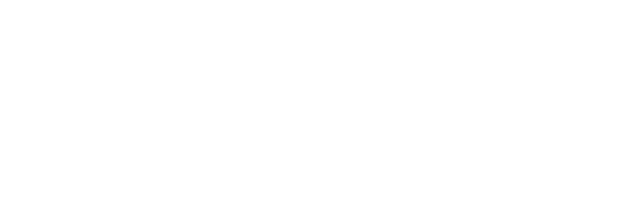
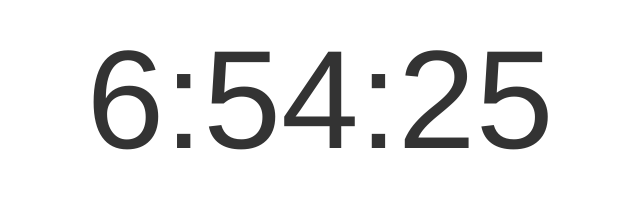
Before and after one commit to ststar8623/digitalClock, a plain HTML site: page index.html in a window 1280 px wide. Shown: the whole page, without its empty margins (320-960 px from the left). Drawn offline with Linux system fonts and the light colour scheme.

Commit message:
started template

```diff
--- a/css/main.css
+++ b/css/main.css
@@ -0,0 +1,10 @@
+* {
+	margin: 0;
+	padding: 0;
+}
+
+#displayClock {
+	width: 100%;
+	font-size: 10em;
+	text-align: center;
+}
--- a/index.html
+++ b/index.html
@@ -18,7 +18,8 @@
 		<link rel="stylesheet" type="text/css" href="css/main.css">
 
 	</head>
-	<body>
+	<body onload="digitalClock()">
+		<div id="displayClock"></div>
 
 		<!-- Bootstrap core JavaScript ================================================== -->
 		<!-- Included jQuery -->
--- a/js/main.js
+++ b/js/main.js
@@ -0,0 +1,26 @@
+function digitalClock(){
+    var displayTime = new Date();
+    var hour = displayTime.getHours();
+    var minute = displayTime.getMinutes();
+    var second = displayTime.getSeconds();
+
+    if ( hour > 12 ) {
+        hour -= 12
+    }
+
+    minute = getTime(minute)
+    second = getTime(second)
+
+    document.getElementById('displayClock').innerHTML = hour + ":" + minute + ":" + second
+
+    setTimeout(function(){
+        digitalClock();
+    }, 1000)
+}
+
+function getTime(time){
+    if ( time < 10 ) {
+        time = "0" + time
+    }
+    return time
+}
```
